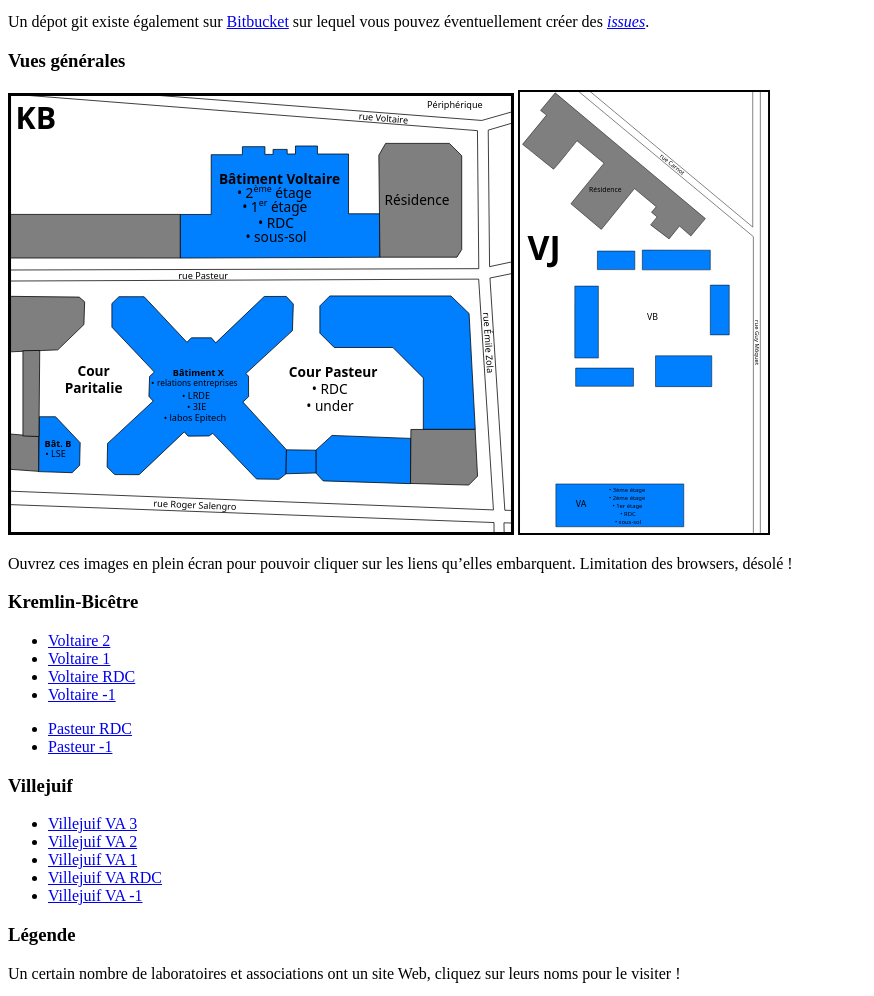
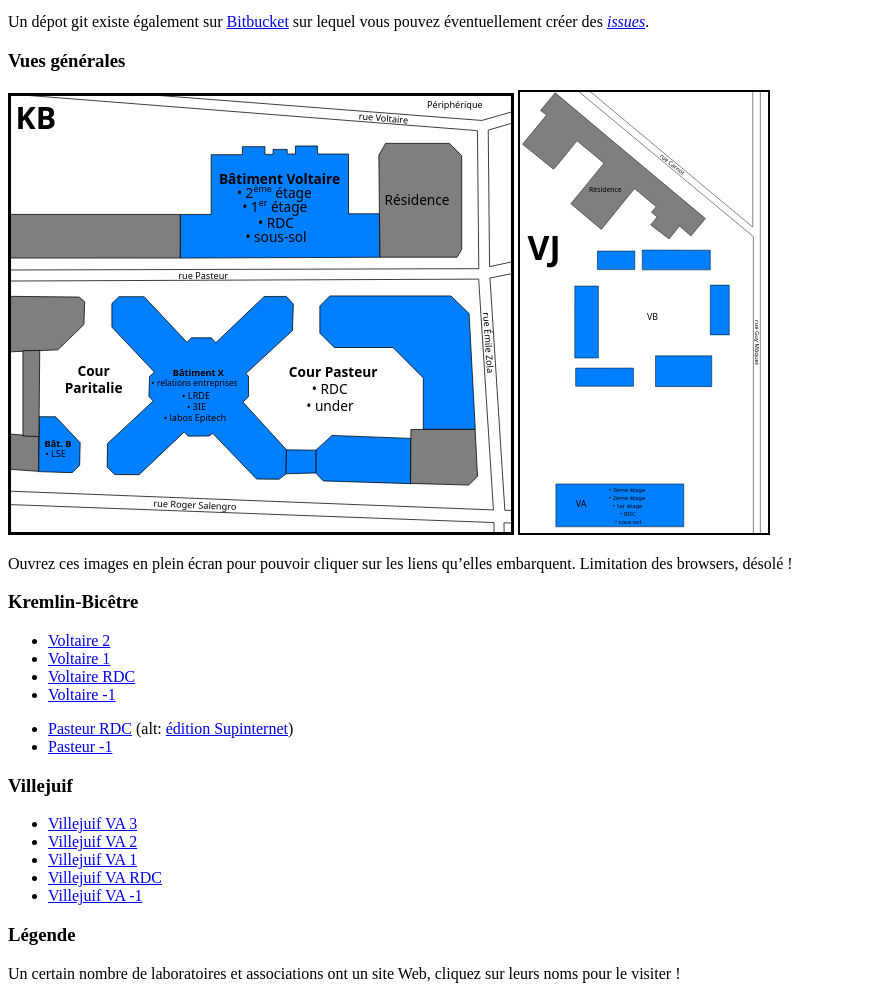
Before and after one commit to gconfs/epimap, a plain HTML site: page index.html in a window 1280 px wide. Shown: the part 101-1097 px from the top of the page, without its empty margins (0-874 px from the left). Drawn offline with Linux system fonts and the light colour scheme.

Commit message:
Super Pasteur RDC HD Turbo Remix Soupinternet edition

```diff
--- a/index.html
+++ b/index.html
@@ -35,7 +35,8 @@
 		<li><a href="map-kb-voltaire-f-1.svg">Voltaire -1</a></li>
 	</ul>
 	<ul>
-		<li><a href="map-kb-pasteur-f0.svg">Pasteur RDC</a></li>
+		<li><a href="map-kb-pasteur-f0.svg">Pasteur RDC</a>
+			(alt: <a href="map-kb-pasteur-f0-supinternet.svg">édition Supinternet</a>)</li>
 		<li><a href="map-kb-pasteur-f-1.svg">Pasteur -1</a></li>
 	</ul>
 
```
Also changed, not shown: map-kb-pasteur-f0-supinternet.svg (added).
